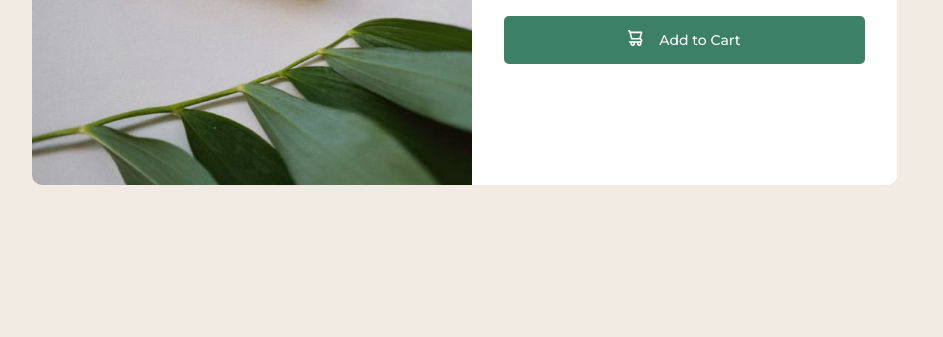
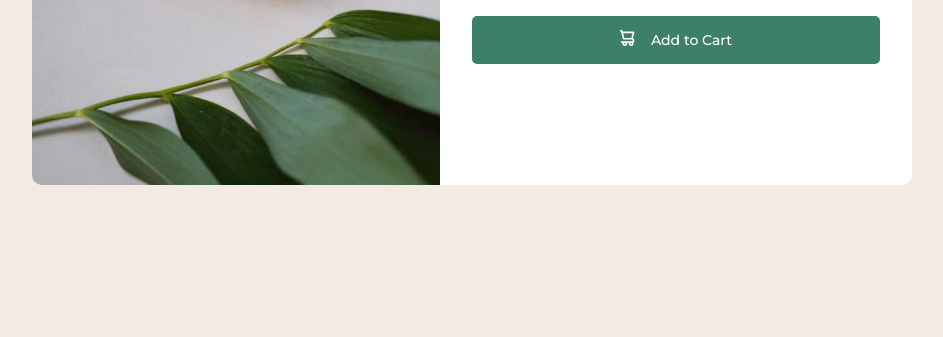
Before and after one commit to shandamckinney/product-preview-card-component-, a plain HTML site: page index.html in a window 1280 px wide. Shown: the part 463-800 px from the top of the page, without its empty margins (168-1111 px from the left). Drawn offline with Linux system fonts and the light colour scheme.

Commit message:
fixing width

```diff
--- a/index.html
+++ b/index.html
@@ -103,7 +103,7 @@
     }
     #right-side {
       background-color: white;
-      width: 41%;
+      width: 50%;
       padding: 2rem;
       border-top-right-radius: 10px;
       border-bottom-right-radius: 10px;
```
